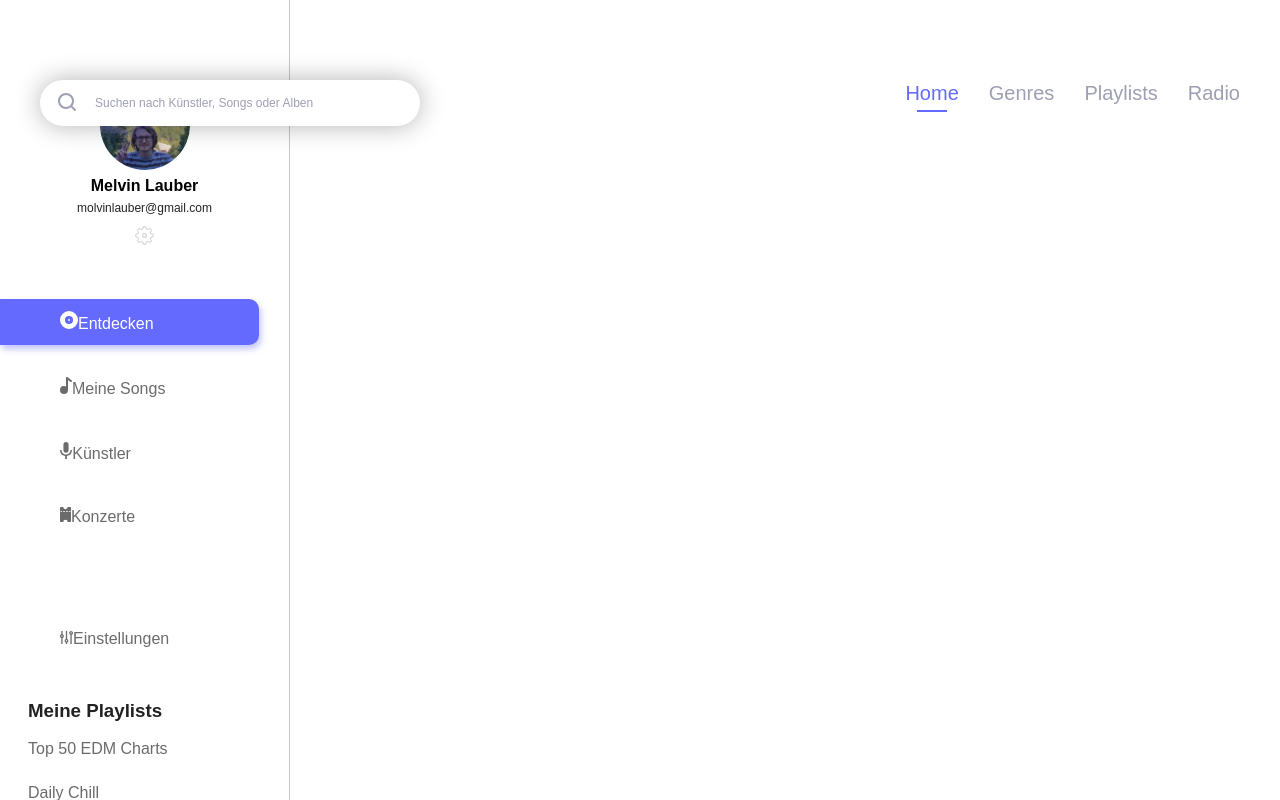
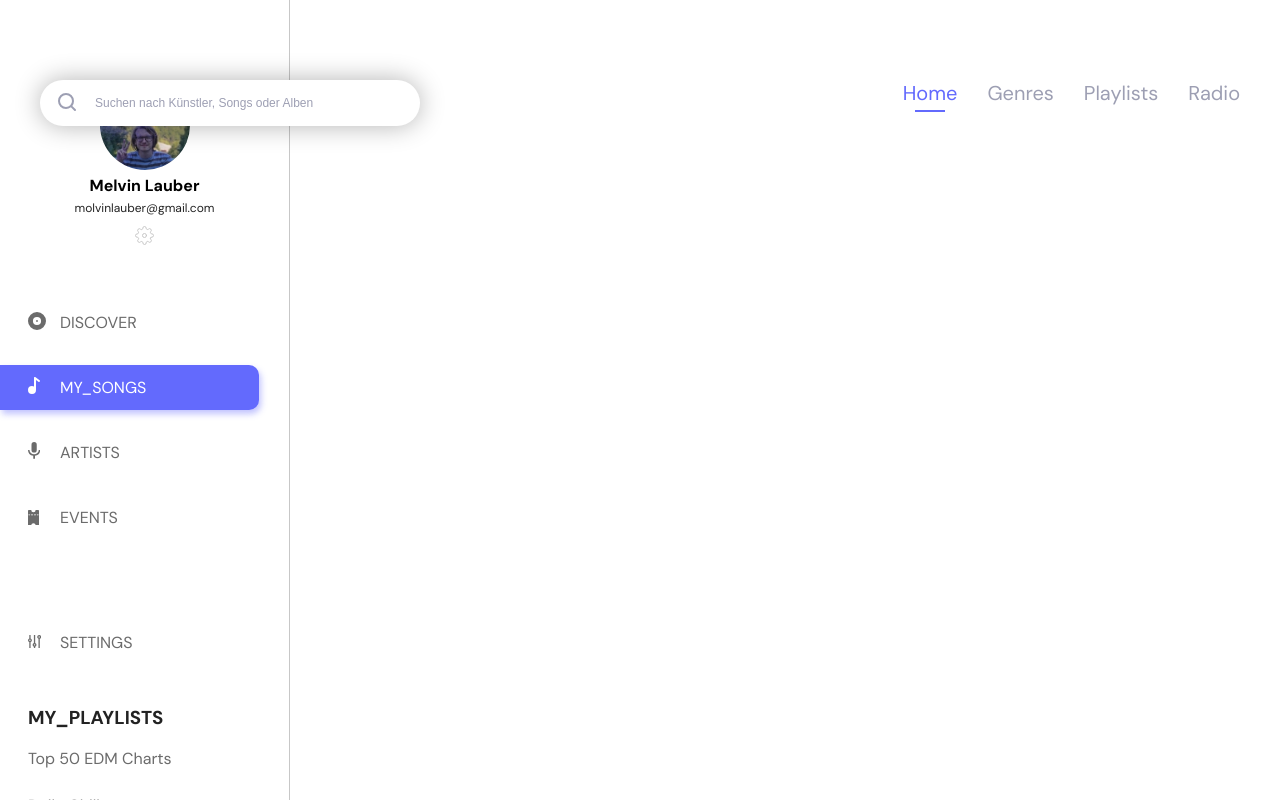
Before and after one commit to officialraze/webproject_3, a PHP site: page /my_songs.php in a window 1280 px wide. Run offline with PHP 8.4, Linux system fonts and the light colour scheme; some libraries are stand-ins or nearby versions.

Commit message:
develop
- recently listened container
- start php setup
- navigation active class setup
- misc changes

```diff
--- a/css/_content.css
+++ b/css/_content.css
@@ -77,3 +77,13 @@
 }
 
 /* @end */
+
+
+
+/* @group main content - home page */
+
+#recently_listened {
+	margin-bottom: 80px;
+}
+
+/* @end */
--- a/css/_navigation.css
+++ b/css/_navigation.css
@@ -59,6 +59,9 @@ h3.profile_name {
 	color: var(--navigation_left);
 	margin-top: 20px;
 }
+.navigation_left .main_navigation ul li.navigation_element a svg path {
+	fill: var(--navigation_left) !important;
+}
 .navigation_left .main_navigation ul li.navigation_element a:hover svg path {
 	fill: #fff !important;
 }
@@ -82,6 +85,9 @@ h3.profile_name {
 	color: #fff;
 	box-shadow: 2px 4px 6px rgba(99, 106, 253, 0.4);
 	transition: background 0.2s ease, color 0.2s ease;
+}
+.navigation_left .main_navigation ul li.navigation_element.active a svg path {
+	fill: #fff !important;
 }
 .navigation_left .main_navigation ul li a {
 	color: inherit;
--- a/includes/navigation_left.php
+++ b/includes/navigation_left.php
@@ -1,3 +1,11 @@
+<?php
+
+// get active element from session
+if(isset($_SESSION['active'])) {
+	$active_class = $_SESSION['active'];
+}
+
+?>
 <div class="navigation_left">
 	<div class="navigation_wrapper">
 		<div class="profile">
@@ -9,11 +17,11 @@
 
 		<div class="main_navigation">
 			<ul>
-				<li class="navigation_element active"><a href=""><img class="svg" src="img/assets/discover.svg" alt="<?php echo DISCOVER; ?>"><?php echo DISCOVER; ?></a></li>
-				<li class="navigation_element"><a href="my_songs.php"><img class="svg" src="img/assets/my_songs.svg" alt="<?php echo MY_SONGS; ?>"><?php echo MY_SONGS; ?></a></li>
-				<li class="navigation_element"><a href="#"><img class="svg" src="img/assets/artists.svg" alt="<?php echo ARTISTS; ?>"><?php echo ARTISTS; ?></a></li>
-				<li class="navigation_element"><a href="#"><img class="svg" src="img/assets/events.svg" alt="<?php echo EVENTS; ?>"><?php echo EVENTS; ?></a></li>
-				<li class="navigation_element"><a href="#"><img class="svg" src="img/assets/settings_nav.svg" alt="<?php echo SETTINGS; ?>"><?php echo SETTINGS; ?></a></li>
+				<li class="navigation_element <?php if($active_class === 'discover') { echo 'active'; } ?>"><a href="index.php"><img class="svg" src="img/assets/discover.svg" alt="<?php echo DISCOVER; ?>"><?php echo DISCOVER; ?></a></li>
+				<li class="navigation_element <?php if($active_class === 'my_songs') { echo 'active'; } ?>"><a href="my_songs.php"><img class="svg" src="img/assets/my_songs.svg" alt="<?php echo MY_SONGS; ?>"><?php echo MY_SONGS; ?></a></li>
+				<li class="navigation_element <?php if($active_class === 'artists') { echo 'active'; } ?>"><a href="artists.php"><img class="svg" src="img/assets/artists.svg" alt="<?php echo ARTISTS; ?>"><?php echo ARTISTS; ?></a></li>
+				<li class="navigation_element <?php if($active_class === 'events') { echo 'active'; } ?>"><a href="events.php"><img class="svg" src="img/assets/events.svg" alt="<?php echo EVENTS; ?>"><?php echo EVENTS; ?></a></li>
+				<li class="navigation_element <?php if($active_class === 'settings') { echo 'active'; } ?>"><a href="settings.php"><img class="svg" src="img/assets/settings_nav.svg" alt="<?php echo SETTINGS; ?>"><?php echo SETTINGS; ?></a></li>
 			</ul>
 		</div>
 
--- /dev/null
+++ b/includes/start.php
@@ -0,0 +1,23 @@
+<?php
+/*
+// --------------------------
+// Webprojekt 3.0
+// Copyright Melvin Lauber
+// --------------------------
+*/
+
+session_start();
+
+// includes
+include 'language/de.php';
+include 'config.php';
+
+// check if user is logged in, else redirect to login
+if($config['testing'] == FALSE) {
+	if (!isset($_SESSION['user']['id']) || $_SESSION['user']['id'] = 0 || empty($_SESSION['user']['id'])) {
+		header('Location: login.php');
+		exit;
+	}
+}
+
+?>
--- a/my_songs.php
+++ b/my_songs.php
@@ -1,25 +1,11 @@
 <?php
-/*
-// --------------------------
-// Webprojekt 3.0
-// Copyright Melvin Lauber
-// --------------------------
-*/
+include 'includes/start.php';
 
-// includes
-include 'language/de.php';
-include 'config.php';
-
-// check if user is logged in, else redirect to login
-if($config['testing'] == FALSE) {
-	if (!isset($_SESSION['user']['id']) || $_SESSION['user']['id'] = 0 || empty($_SESSION['user']['id'])) {
-		header('Location: login.php');
-		exit;
-	}
-}
+// unset session and set new active element
+unset($_SESSION['active']);
+$_SESSION['active'] = 'my_songs';
 
 ?>
-
 <!DOCTYPE html>
 <html lang="de">
 	<head>
@@ -28,8 +14,10 @@ if($config['testing'] == FALSE) {
 
 		<!-- load all styles -->
 		<link rel="stylesheet" href="css/styles.css">
+		<script src="js/jquery.min.js" charset="utf-8"></script>
+		<script src="js/functions.js" charset="utf-8"></script>
 		<?php // TODO: ADD THIS PLEASE IN FINAL VERSION FOR SHOWING THE CORRECT FONT --> LOCAL INSTALLED FONT LOADS FASTER :) ?>
-		<!-- <link href="https://fonts.googleapis.com/css?family=DM+Sans:400,700&display=swap" rel="stylesheet"> -->
+		<link href="https://fonts.googleapis.com/css?family=DM+Sans:400,700&display=swap" rel="stylesheet">
 	</head>
 
 	<body>
```
Also changed, not shown: index.php (+5 -19 lines).
